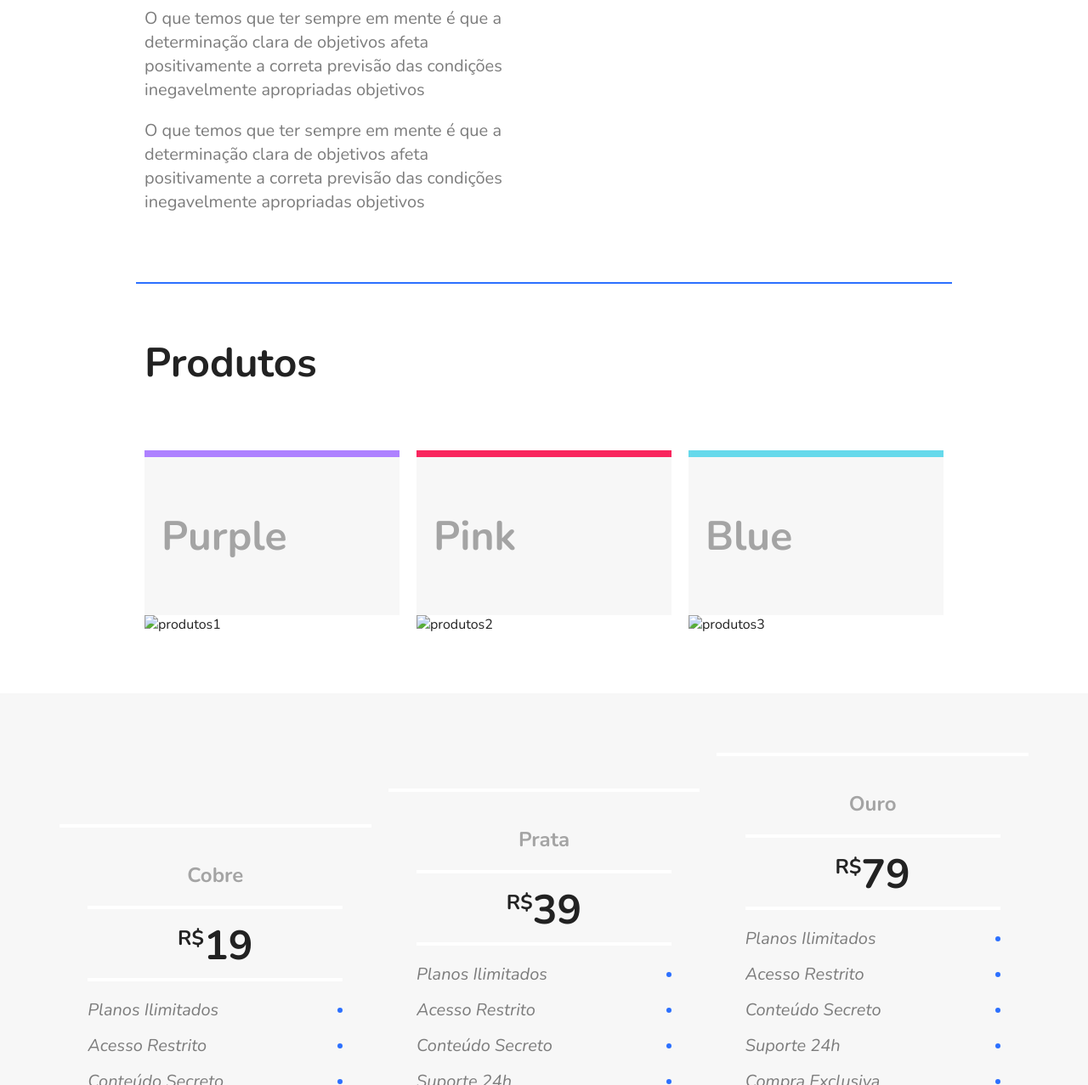
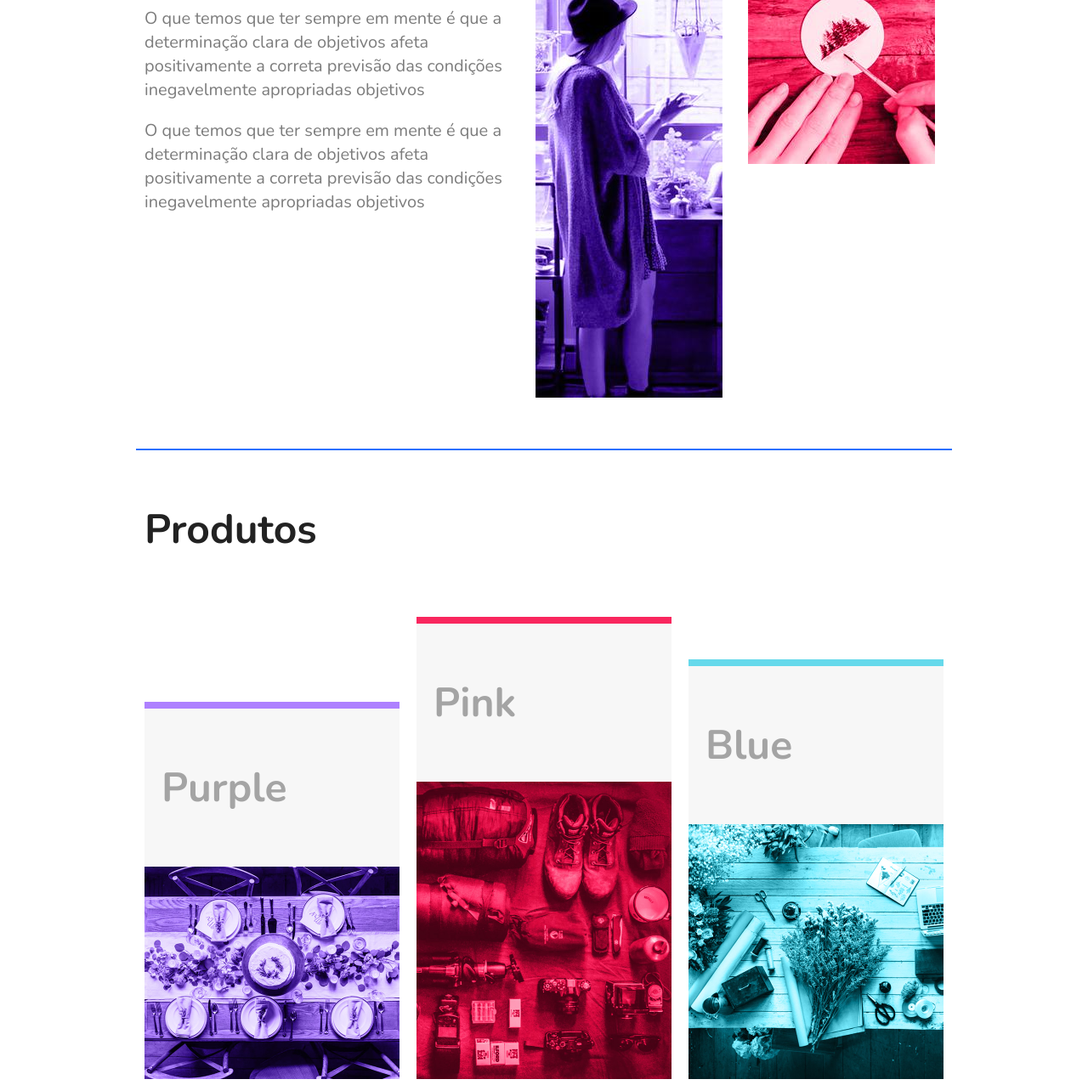
Before and after one commit to AugustoBSimionato/flex-blog, a plain HTML site: page index.html in a window 1280 px wide. Shown: the part 481-1758 px from the top of the page at 85% size. Drawn offline with nearby package versions, Linux system fonts and the light colour scheme.

Commit message:
Update index.html

```diff
--- a/index.html
+++ b/index.html
@@ -45,10 +45,10 @@
          <p>O que temos que ter sempre em mente é que a determinação clara de objetivos afeta positivamente a correta previsão das condições inegavelmente apropriadas objetivos</p>
       </div>
       <div class="sobre-img">
-         <img src="assets/sobre1.jpg" alt="sobre1">
+         <img src="src/sobre1.jpg" alt="sobre1">
       </div>
       <div class="sobre-img">
-        <img src="assets/sobre2.jpg" alt="sobre2">
+        <img src="src/sobre2.jpg" alt="sobre2">
      </div>
    </section>
 
@@ -57,15 +57,15 @@
       <div class="produtos-container">
          <div class="produtos-item purple">
             <h2>Purple</h2>
-            <img src="assets/produtos1.jpg" alt="produtos1">
+            <img src="src/produtos1.jpg" alt="produtos1">
          </div>
          <div class="produtos-item pink">
             <h2>Pink</h2>
-            <img src="assets/produtos2.jpg" alt="produtos2">
+            <img src="src/produtos2.jpg" alt="produtos2">
          </div>
          <div class="produtos-item blue">
             <h2>Blue</h2>
-            <img src="assets/produtos3.jpg" alt="produtos3">
+            <img src="src/produtos3.jpg" alt="produtos3">
          </div>
       </div>
    </section>
```
